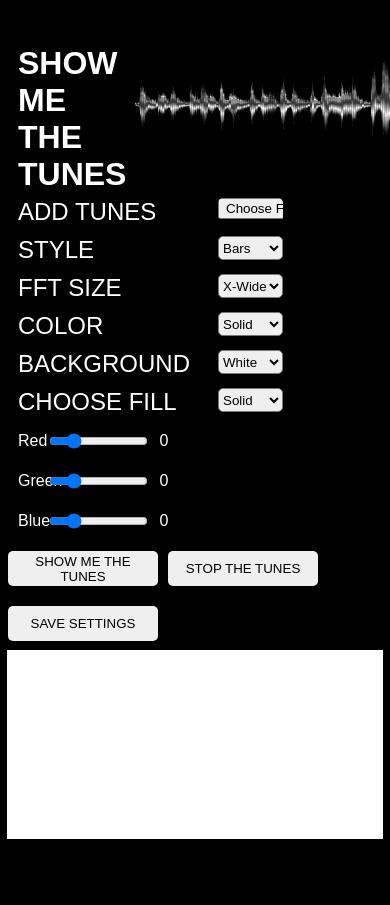
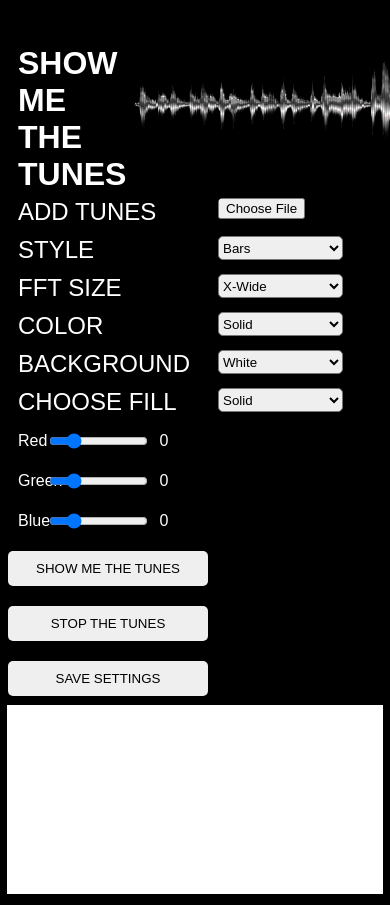
Before and after one commit to JesseKovash/MVP-AudioVisualizer, a React (Create React App) app: page / in a window 390 px wide. Shown: the top 905 px of the page. Before the commit the page ends 850 px from the top, so only its background shows below. Built offline with nearby package versions, Linux system fonts and the light colour scheme; no server answers.

Commit message:
slight changes to media queries, and added scrollintoview when clicking show me the tunes button

```diff
--- a/public/styles.css
+++ b/public/styles.css
@@ -82,6 +82,7 @@ img {
   left: 200px;
   height: 1.5rem;
   width: 25%;
+  min-width: 125px;
   border-radius: 5px;
 }
 
@@ -177,26 +178,16 @@ width: 75%;
 
 
 @media screen and (max-width: 1045px) {
-
-
   #canvas {
     width: 100%;
   }
 }
 
 @media screen and (max-width: 700px) {
-  .show-tunes-button, .save-tunes-button, .stop-tunes-button, .modal-button  {
-    height: 35px;
-    width: 150px;
-    margin: 10px 10px 10px 0;
-    border-radius: 5px;
-    border: none;
-  }
 
   .canvas-buttons {
-    width: 430px;
+    /* width: 430px; */
     display: flex;
-    /* flex-direction: column; */
     flex-wrap: wrap;
     align-items: center;
   }
--- a/src/components/canvas.jsx
+++ b/src/components/canvas.jsx
@@ -57,6 +57,8 @@ function Canvas(props) {
       analyser.connect(audioContext.destination);
       setaudioNode(true);
     }
+
+    canvasElement.scrollIntoView({ behavior: 'smooth', block: 'center'});
 
     analyser.fftSize = props.fftChoice;
     const bufferLength = analyser.frequencyBinCount;
```
